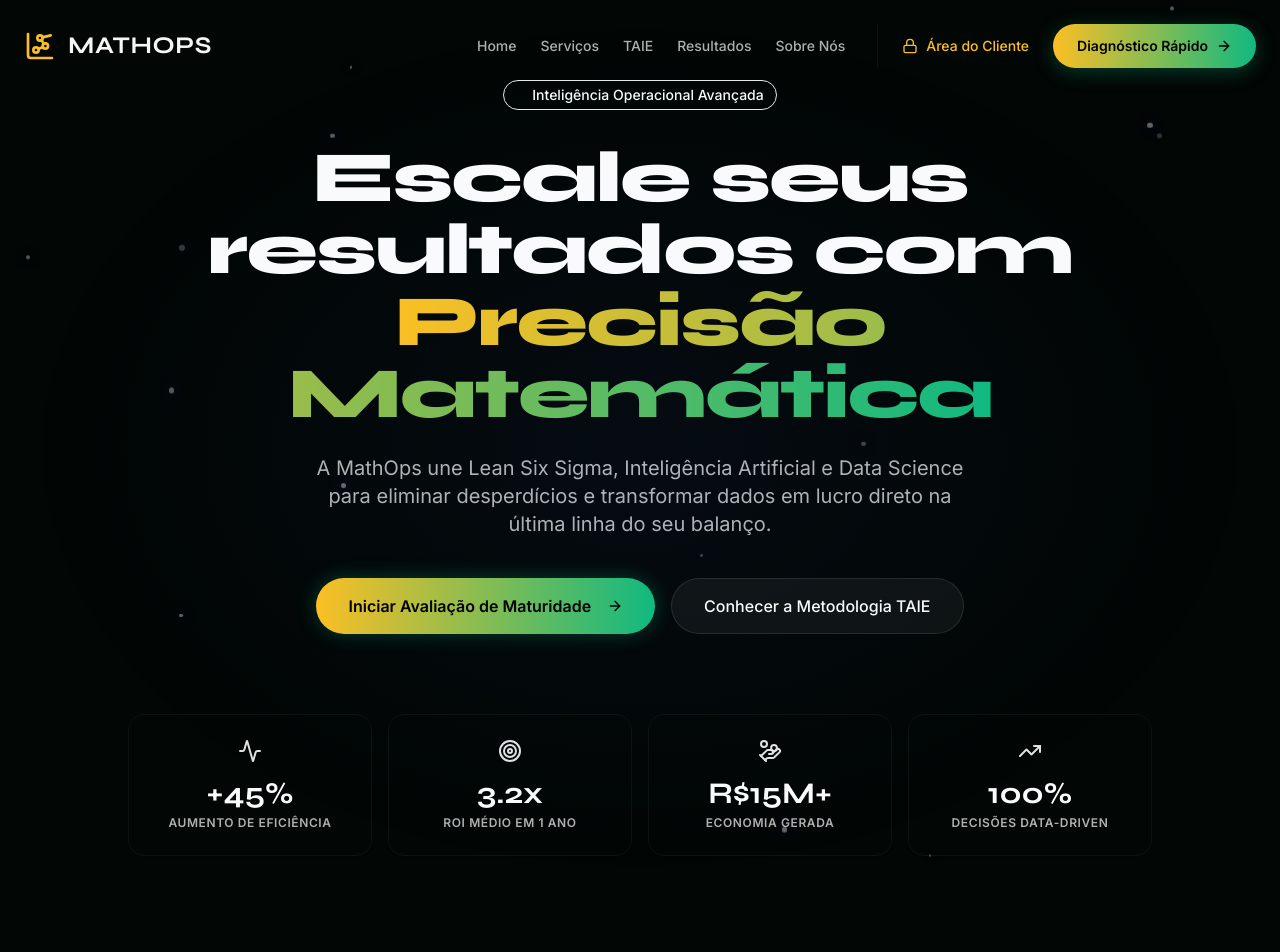
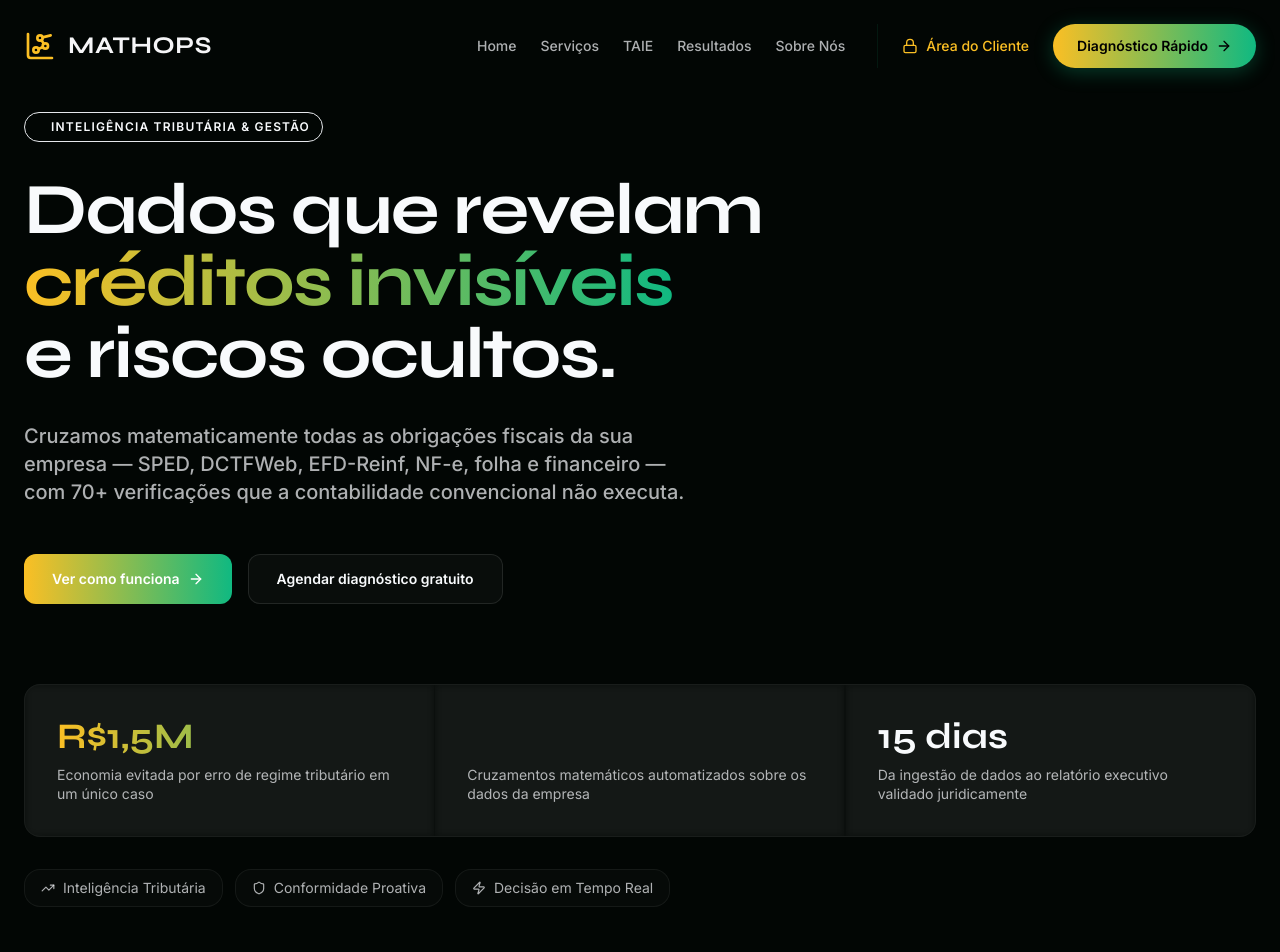
Before and after one commit to raphaelB-design/mathops-website-njby3b6vn, a React (Vite) app: page / in a window 1280 px wide. Shown: the top 952 px of the page. Built offline with nearby package versions, Linux system fonts and the light colour scheme.

Commit message:
Auto-commit after full sync (build simulation)

```diff
--- a/src/components/sections/Hero.tsx
+++ b/src/components/sections/Hero.tsx
@@ -1,89 +1,126 @@
-import { ArrowRight, TrendingUp, Target, HandCoins, Activity } from 'lucide-react'
-import { Button } from '@/components/ui/button'
-import { Card, CardContent } from '@/components/ui/card'
-import { ParticleBackground } from '@/components/ParticleBackground'
+import { ArrowRight, TrendingUp, Shield, Zap } from 'lucide-react'
 import { useScrollReveal } from '@/hooks/use-scroll-reveal'
 import { cn } from '@/lib/utils'
 
-const STATS = [
-  { value: '+45%', label: 'Aumento de Eficiência', icon: Activity },
-  { value: '3.2x', label: 'ROI Médio em 1 Ano', icon: Target },
-  { value: 'R$15M+', label: 'Economia Gerada', icon: HandCoins },
-  { value: '100%', label: 'Decisões Data-Driven', icon: TrendingUp },
+const METRICS = [
+  {
+    value: 'R$1,5M',
+    label: 'Economia evitada por erro de regime tributário em um único caso',
+    accent: 'primary',
+  },
+  {
+    value: '70+',
+    label: 'Cruzamentos matemáticos automatizados sobre os dados da empresa',
+    accent: 'secondary',
+  },
+  {
+    value: '15 dias',
+    label: 'Da ingestão de dados ao relatório executivo validado juridicamente',
+    accent: 'gold',
+  },
+]
+
+const PILLARS = [
+  { icon: TrendingUp, label: 'Inteligência Tributária' },
+  { icon: Shield, label: 'Conformidade Proativa' },
+  { icon: Zap, label: 'Decisão em Tempo Real' },
 ]
 
 export function HeroSection() {
   const { ref, isRevealed } = useScrollReveal()
 
   return (
-    <section className="relative min-h-screen flex flex-col justify-center pt-20 pb-10 overflow-hidden">
-      <ParticleBackground />
+    <section className="relative min-h-screen flex flex-col justify-center pt-28 pb-20 overflow-hidden grid-pattern noise-texture">
+      {/* Ambient glows */}
+      <div className="absolute top-1/3 left-1/4 w-[500px] h-[500px] bg-primary/10 rounded-full blur-[140px] pointer-events-none" />
+      <div className="absolute bottom-1/3 right-1/4 w-[400px] h-[400px] bg-secondary/8 rounded-full blur-[120px] pointer-events-none" />
 
       <div
         ref={ref}
         className={cn(
-          'container relative z-10 mx-auto px-4 md:px-6 flex flex-col items-center text-center opacity-0',
+          'max-w-7xl mx-auto px-6 relative z-10 opacity-0',
           isRevealed && 'animate-fade-in-up',
         )}
       >
-        <div className="inline-flex items-center rounded-full border border-secondary/30 bg-secondary/10 px-3 py-1 text-sm font-medium text-secondary mb-8 backdrop-blur-sm">
-          <span className="flex h-2 w-2 rounded-full bg-secondary mr-2 animate-pulse"></span>
-          Inteligência Operacional Avançada
+        {/* Eyebrow */}
+        <div className="flex items-center gap-3 mb-8">
+          <div className="flex items-center gap-2 px-3 py-1.5 rounded-full border border-primary/20 bg-primary/8 text-xs font-semibold text-primary uppercase tracking-widest">
+            <span className="h-1.5 w-1.5 rounded-full bg-primary animate-pulse" />
+            Inteligência Tributária & Gestão
+          </div>
         </div>
 
-        <h1 className="text-4xl md:text-6xl lg:text-7xl font-display font-extrabold tracking-tight max-w-5xl mb-6 text-foreground leading-[1.1]">
-          Escale seus resultados com <br className="hidden md:block" />
-          <span className="text-gradient">Precisão Matemática</span>
-        </h1>
+        {/* Headline */}
+        <div className="max-w-4xl mb-8">
+          <h1 className="font-display text-5xl md:text-6xl lg:text-7xl font-bold tracking-tight leading-[1.05] text-foreground">
+            Dados que revelam
+            <br />
+            <span className="text-gradient">créditos invisíveis</span>
+            <br />
+            e riscos ocultos.
+          </h1>
+        </div>
 
-        <p className="text-lg md:text-xl text-muted-foreground max-w-2xl mb-10 leading-relaxed font-sans">
-          A MathOps une Lean Six Sigma, Inteligência Artificial e Data Science para eliminar
-          desperdícios e transformar dados em lucro direto na última linha do seu balanço.
+        {/* Subheadline */}
+        <p className="text-lg md:text-xl text-muted-foreground max-w-2xl mb-12 leading-relaxed font-medium">
+          Cruzamos matematicamente todas as obrigações fiscais da sua empresa — SPED, DCTFWeb,
+          EFD-Reinf, NF-e, folha e financeiro — com 70+ verificações que a contabilidade
+          convencional não executa.
         </p>
 
-        <div className="flex flex-col sm:flex-row gap-4 w-full sm:w-auto mb-20">
-          <Button
-            size="lg"
-            className="bg-gradient-primary text-black font-semibold rounded-full px-8 text-md shadow-[0_0_20px_rgba(16,185,129,0.3)] hover:scale-105 transition-all duration-300 h-14"
-            asChild
+        {/* CTAs */}
+        <div className="flex flex-col sm:flex-row gap-4 mb-20">
+          <a
+            href="#taie"
+            className="inline-flex items-center justify-center gap-2 px-7 py-3.5 rounded-xl bg-gradient-primary text-white font-semibold text-sm glow-primary hover:opacity-90 transition-all duration-200 group"
           >
-            <a href="#contato">
-              Iniciar Avaliação de Maturidade
-              <ArrowRight className="ml-2 h-5 w-5" />
-            </a>
-          </Button>
-          <Button
-            size="lg"
-            variant="outline"
-            className="rounded-full px-8 text-md border-white/10 bg-white/5 hover:bg-white/10 hover:text-foreground backdrop-blur-sm transition-all duration-300 h-14 font-medium"
-            asChild
+            Ver como funciona
+            <ArrowRight className="h-4 w-4 group-hover:translate-x-0.5 transition-transform" />
+          </a>
+          <a
+            href="#contato"
+            className="inline-flex items-center justify-center gap-2 px-7 py-3.5 rounded-xl border border-white/10 bg-white/[0.03] text-foreground font-semibold text-sm hover:border-primary/30 hover:bg-primary/5 transition-all duration-200"
           >
-            <a href="#taie">Conhecer a Metodologia TAIE</a>
-          </Button>
+            Agendar diagnóstico gratuito
+          </a>
         </div>
 
-        <div className="grid grid-cols-2 md:grid-cols-4 gap-4 w-full max-w-5xl">
-          {STATS.map((stat, idx) => (
-            <Card
-              key={idx}
-              className="bg-card/40 backdrop-blur-md border-white/5 hover:-translate-y-1 transition-transform duration-300 hover:border-secondary/50"
+        {/* Metrics */}
+        <div className="grid grid-cols-1 md:grid-cols-3 gap-px bg-white/[0.04] rounded-2xl overflow-hidden border border-white/[0.06]">
+          {METRICS.map((m, i) => (
+            <div
+              key={i}
+              className="bg-card/60 backdrop-blur-sm p-8 hover:bg-card/80 transition-colors group"
             >
-              <CardContent className="p-6 flex flex-col items-center justify-center text-center">
-                <stat.icon className="h-6 w-6 text-secondary mb-3 opacity-90" />
-                <h3 className="text-3xl font-display font-bold text-foreground mb-1">
-                  {stat.value}
-                </h3>
-                <p className="text-xs text-muted-foreground font-semibold uppercase tracking-wider">
-                  {stat.label}
-                </p>
-              </CardContent>
-            </Card>
+              <p
+                className={cn(
+                  'font-display text-4xl font-bold mb-2',
+                  m.accent === 'primary' && 'text-gradient',
+                  m.accent === 'secondary' &&
+                    'bg-clip-text text-transparent bg-gradient-to-r from-secondary to-primary',
+                  m.accent === 'gold' && 'text-gradient-gold',
+                )}
+              >
+                {m.value}
+              </p>
+              <p className="text-sm text-muted-foreground leading-snug">{m.label}</p>
+            </div>
+          ))}
+        </div>
+
+        {/* Pillars */}
+        <div className="flex flex-wrap gap-3 mt-8">
+          {PILLARS.map((p, i) => (
+            <div
+              key={i}
+              className="flex items-center gap-2 px-4 py-2 rounded-lg border border-white/[0.06] bg-white/[0.02] text-sm text-muted-foreground"
+            >
+              <p.icon className="h-3.5 w-3.5 text-primary" />
+              {p.label}
+            </div>
           ))}
         </div>
       </div>
-
-      <div className="absolute top-1/2 left-1/2 -translate-x-1/2 -translate-y-1/2 w-[600px] h-[600px] bg-primary/20 rounded-full blur-[120px] -z-10 pointer-events-none" />
-      <div className="absolute top-1/4 left-1/4 -translate-x-1/2 -translate-y-1/2 w-[400px] h-[400px] bg-secondary/10 rounded-full blur-[100px] -z-10 pointer-events-none" />
     </section>
   )
 }
```
Also changed, not shown: .skip.config.json.
